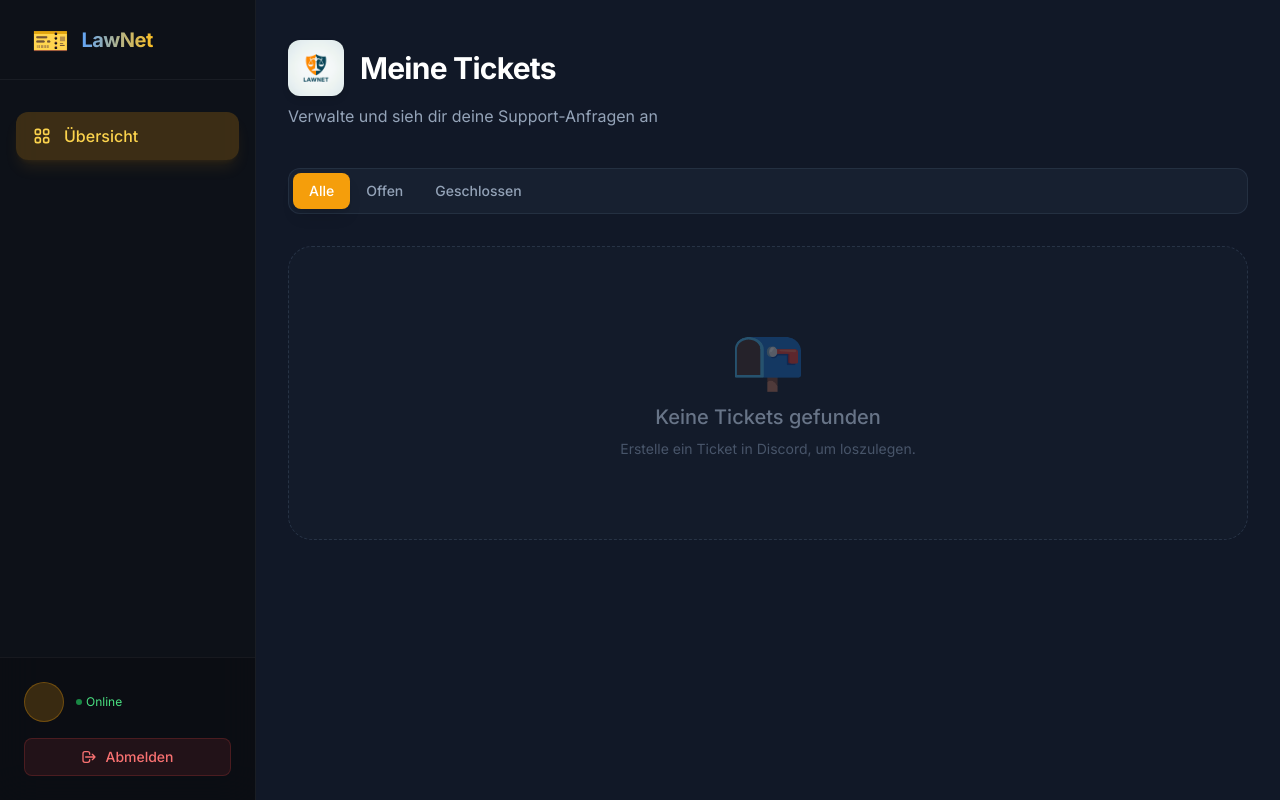
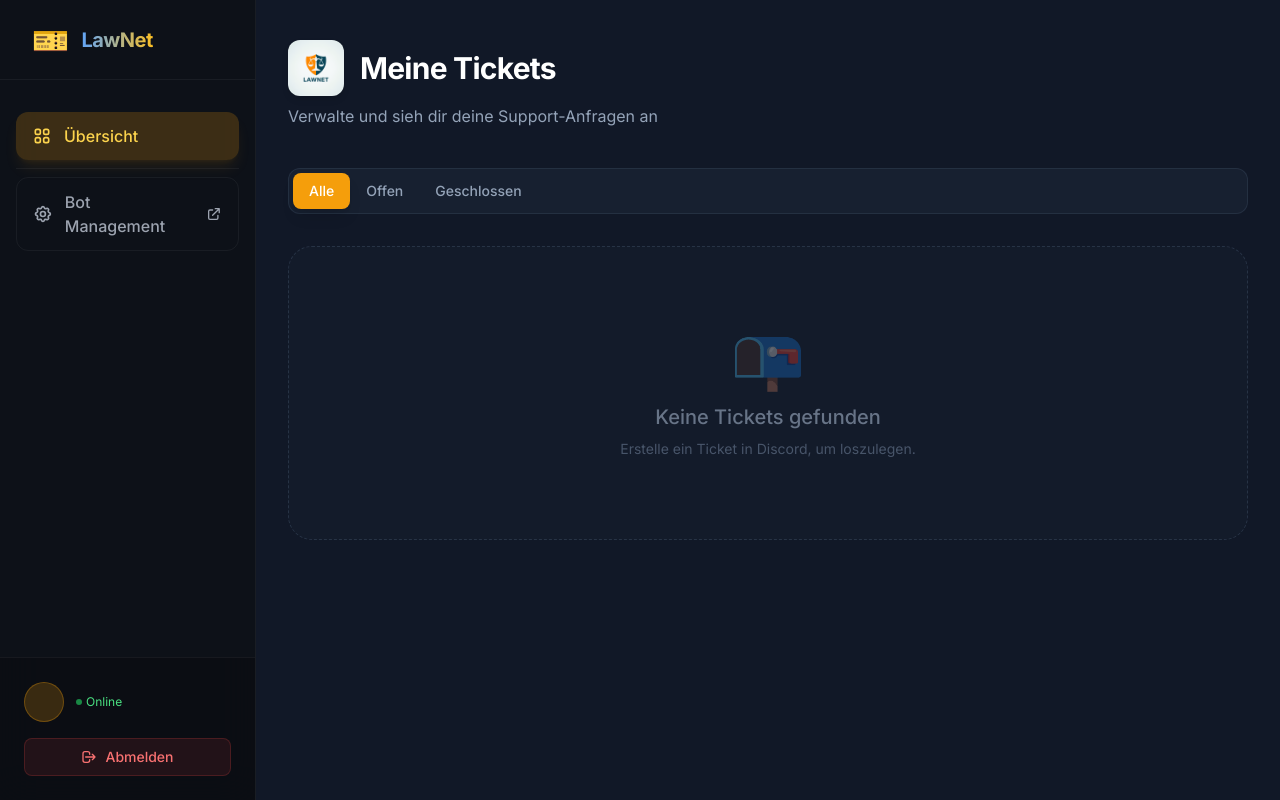
Before and after one commit to zm0kiemedia/lawnet-tickets, a Node project: template src/dashboard/views/dashboard.ejs in a window 1280 px wide. Run offline with Node 20 templates, Linux system fonts and the light colour scheme; the template is opened without the code that fills it, so the values that code supplies are empty; some libraries are stand-ins or nearby versions.

Commit message:
feat: add bot management cross-link to the dashboard sidebar.

```diff
--- a/src/dashboard/views/partials/sidebar.ejs
+++ b/src/dashboard/views/partials/sidebar.ejs
@@ -35,6 +35,26 @@
                 <span class="font-medium">Admin-Panel</span>
             </a>
             <% } %>
+
+                <!-- Divider -->
+                <div class="my-4 border-t border-white/5"></div>
+
+                <!-- Cross-link to Management Dashboard -->
+                <a href="https://management.zm0kie.de" target="_blank"
+                    class="flex items-center gap-3 px-4 py-3 rounded-xl transition-all duration-200 text-gray-400 hover:bg-white/5 hover:text-gray-200 border border-white/5 hover:border-amber-500/30">
+                    <svg class="w-5 h-5" fill="none" stroke="currentColor" viewBox="0 0 24 24">
+                        <path stroke-linecap="round" stroke-linejoin="round" stroke-width="2"
+                            d="M10.325 4.317c.426-1.756 2.924-1.756 3.35 0a1.724 1.724 0 002.573 1.066c1.543-.94 3.31.826 2.37 2.37a1.724 1.724 0 001.065 2.572c1.756.426 1.756 2.924 0 3.35a1.724 1.724 0 00-1.066 2.573c.94 1.543-.826 3.31-2.37 2.37a1.724 1.724 0 00-2.572 1.065c-.426 1.756-2.924 1.756-3.35 0a1.724 1.724 0 00-2.573-1.066c-1.543.94-3.31-.826-2.37-2.37a1.724 1.724 0 00-1.065-2.572c-1.756-.426-1.756-2.924 0-3.35a1.724 1.724 0 001.066-2.573c-.94-1.543.826-3.31 2.37-2.37.996.608 2.296.07 2.572-1.065z">
+                        </path>
+                        <path stroke-linecap="round" stroke-linejoin="round" stroke-width="2"
+                            d="M15 12a3 3 0 11-6 0 3 3 0 016 0z"></path>
+                    </svg>
+                    <span class="font-medium">Bot Management</span>
+                    <svg class="w-4 h-4 ml-auto" fill="none" stroke="currentColor" viewBox="0 0 24 24">
+                        <path stroke-linecap="round" stroke-linejoin="round" stroke-width="2"
+                            d="M10 6H6a2 2 0 00-2 2v10a2 2 0 002 2h10a2 2 0 002-2v-4M14 4h6m0 0v6m0-6L10 14"></path>
+                    </svg>
+                </a>
     </nav>
 
     <!-- User Profile -->
```
Also changed, not shown: sessions.db.
